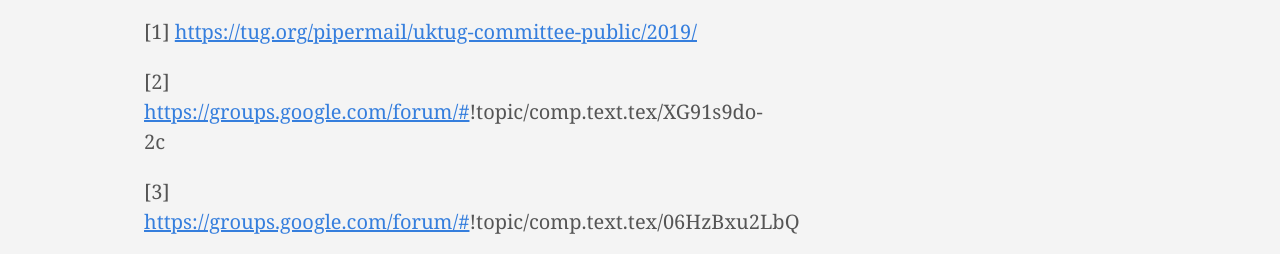
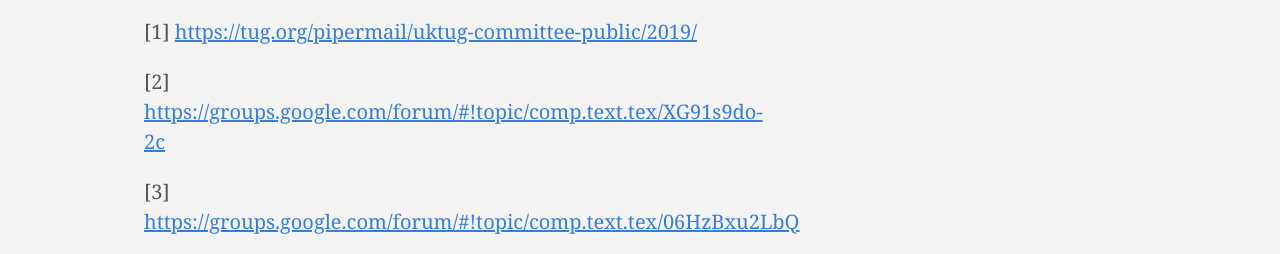
Before and after one commit to jfine2358/jfine2358.github.io, a plain HTML site: page post/2019/11/04/jfine-uktug-chair-statement/index.html in a window 1280 px wide. Shown: the part 4775-5029 px from the top of the page. Drawn offline with nearby package versions, Linux system fonts and the light colour scheme; some packages are replaced by stand-ins of ours.

Commit message:
Following comment on mathjax-users list, move to mathjax 2.7.7.

```diff
--- a/post/2019/11/04/jfine-uktug-chair-statement/index.html
+++ b/post/2019/11/04/jfine-uktug-chair-statement/index.html
@@ -6,7 +6,7 @@
 
     <title>Jonathan Fine  | Jonathan Fine&#39;s statement for Chair of UK TUG</title>
     <meta name="viewport" content="width=device-width,minimum-scale=1">
-    <meta name="generator" content="Hugo 0.61.0" />
+    <meta name="generator" content="Hugo 0.62.1" />
 
 
       <META NAME="ROBOTS" CONTENT="INDEX, FOLLOW">
@@ -266,8 +266,8 @@ the meantime, please express your views to <a href="mailto:uktug-committee@tug.o
 and if you wish ask for them to be shared with the membership.</p>
 <p>I look forward to seeing some of you at the AGM. (We've only got a small meeting room.)</p>
 <p>[1]  <a href="https://tug.org/pipermail/uktug-committee-public/2019/">https://tug.org/pipermail/uktug-committee-public/2019/</a></p>
-<p>[2] <a href="https://groups.google.com/forum/#">https://groups.google.com/forum/#</a>!topic/comp.text.tex/XG91s9do-2c</p>
-<p>[3] <a href="https://groups.google.com/forum/#">https://groups.google.com/forum/#</a>!topic/comp.text.tex/06HzBxu2LbQ</p>
+<p>[2] <a href="https://groups.google.com/forum/#!topic/comp.text.tex/XG91s9do-2c">https://groups.google.com/forum/#!topic/comp.text.tex/XG91s9do-2c</a></p>
+<p>[3] <a href="https://groups.google.com/forum/#!topic/comp.text.tex/06HzBxu2LbQ">https://groups.google.com/forum/#!topic/comp.text.tex/06HzBxu2LbQ</a></p>
 <ul>
 <li>Jonathan Fine</li>
 <li>Email: <a href="mailto:jfine2358@gmail.com">jfine2358@gmail.com</a></li>
@@ -328,7 +328,7 @@ and if you wish ask for them to be shared with the membership.</p>
 
 </div>
   </div>
-  <script type="text/javascript" src="https://cdnjs.cloudflare.com/ajax/libs/mathjax/2.7.1/MathJax.js?config=TeX-AMS-MML_HTMLorMML">
+  <script type="text/javascript" src="https://cdnjs.cloudflare.com/ajax/libs/mathjax/2.7.7/MathJax.js?config=TeX-AMS-MML_HTMLorMML">
   </script>
   <script type="text/x-mathjax-config">
 MathJax.Hub.Config({
```
Also changed, not shown: 404.html (+2 -2 lines), categories/index.html (+2 -2 lines), contact/index.html (+2 -2 lines), index.html (+2 -2 lines), post/2019/07/31/lin-homy-nutshell-on-arxiv/index.html (+2 -2 lines), post/2019/10/22/why-2358/index.html (+2 -2 lines), post/2019/10/22/why-hugo/index.html (+2 -2 lines), post/2019/11/03/uk-tug-more-news-soon/index.html (+2 -2 lines), post/2019/11/04/2019q3-new-ac-uk-latex-pages/index.html (+2 -2 lines), post/2019/11/18/uk-tug-survives/index.html (+2 -2 lines), post/2019/11/26/scholarly-tech-meetup/index.html (+2 -2 lines), post/2020/01/01/about-latex-type-tutor/index.html (+2 -2 lines), post/2020/01/01/latex-type-tutor/index.html (+2 -2 lines), post/index.html (+2 -2 lines), 1 more files.
